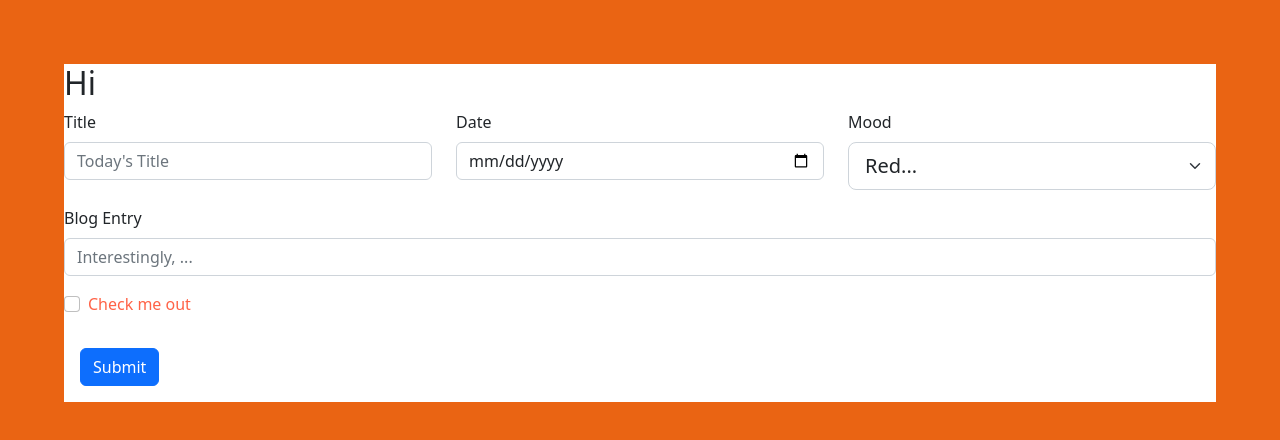
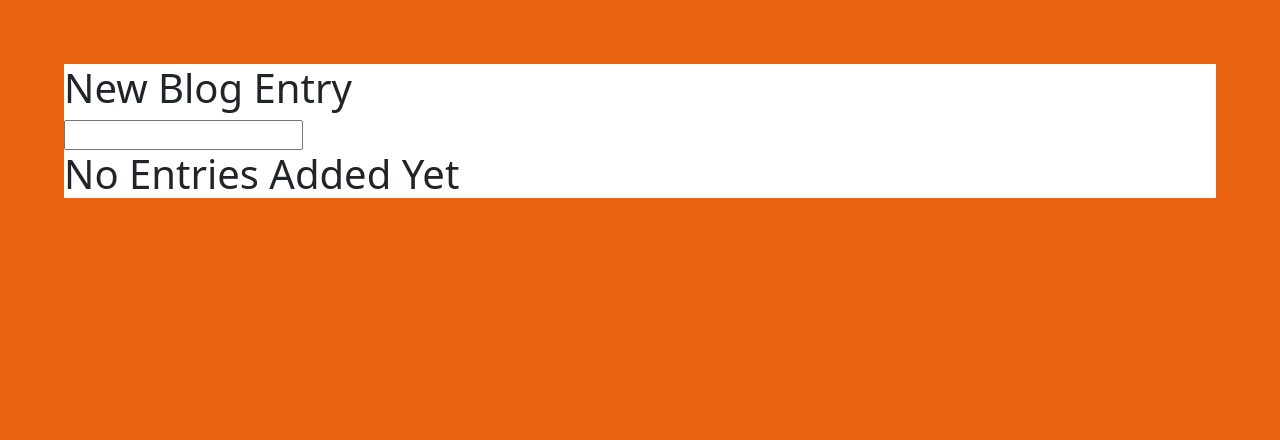
Before and after one commit to christine-iyer/vapidity, a React (Create React App) app: page / in a window 1280 px wide. Shown: the top 440 px of the page. Built offline with nearby package versions, Linux system fonts and the light colour scheme.

Commit message:
conversion rendering time to add bootstrap.

```diff
--- a/src/App.js
+++ b/src/App.js
@@ -1,21 +1,53 @@
-import { useState, useEffect } from "react";
+
 import Form from "./components/Form/Form";
 
+import { useState, useEffect } from "react"
+import Display from "./components/Display/Display"
 
-function App() {
+
+export default function App() {
+    const [entries, setEntries] = useState([])
+
+    const addEntry = (e) => {
+        const newEntry = { text: e.target.value, id: Date.now(), completed: false }
+        setEntries([newEntry, ...entries])
+        e.target.value = ''
+    }
 
 
 
+    // const wheresAntony = students.findIndex(student => student.name === 'Antony')
+    // students[wheresAntony].grade = 'A+++'
+    const completeEntry = (id, e) => {
+        const entriesCopy = [...entries]
+        const indexOfEntry = entriesCopy.findIndex((i) => i.id === id )
+        entriesCopy[indexOfEntry].completed = !entriesCopy[indexOfEntry].completed
+        setEntries(entriesCopy)
+    }
+    const editEntryText = (id, e) => {
+     const entriesCopy = [...entries]
+     const indexOfEntry = entriesCopy.findIndex((i) => i.id === id)
+     entriesCopy[indexOfEntry].text = e.target.value
+     setEntries([...entriesCopy])
+     e.target.value = ""
+   }
+
+   const deleteEntry = (id) => {
+     const entriesCopy = [...entries]
+     const indexOfEntry = entriesCopy.findIndex((i) => i.id === id)
+     entriesCopy.splice(indexOfEntry, 1)
+     setEntries([...entriesCopy])
+   };
+
   return (
     <div className="App">
-      <header className="App-header"><h2>Hi</h2></header>
-      <div>
-        <Form
-        />
-      </div>
-
+      <Display
+     entries={entries}
+        addEntry={addEntry}
+        completeEntry={completeEntry}
+        editEntryText={editEntryText}
+        deleteEntry={deleteEntry}
+      />
     </div>
-  );
+  )
 }
-
-export default App;
--- a/src/components/Form/Form.js
+++ b/src/components/Form/Form.js
@@ -6,103 +6,149 @@ import Form from 'react-bootstrap/Form';
 import Row from 'react-bootstrap/Row';
 import 'bootstrap/dist/css/bootstrap.min.css'
 import { useState} from 'react';
-function FormIntake() {
 
-  const [blogEntry, setBlogEntry] = useState('')
+export default function Entry({ entry, completeEntry, editEntryText, deleteEntry }) {
+  const [showInput, setShowInput] = useState(false)
+  return (
+    <li>
+      <div className="left">
+        <h2
+          onClick={(e) => {
+            setShowInput(!showInput)
+          }}
+        >
+          {entry.text}
+        </h2>
+        <input
+          style={{ display: showInput ? "block" : "none" }}
+          type="text"
+          onKeyDown={(e) => {
+            if (e.key === "Enter") {
+              editEntryText(entry.id, e)
+              setShowInput(false)
+            }
+          }}
+        />
+      </div>
+      <label className="middle">
+        Complete
+        <input
+          type="checkbox"
+          checked={entry.completed}
+          onChange={(e) => {
+            completeEntry(entry.id, e)
+          }}
+        />
+      </label>
+      <button
+        checked={entry.completed}
+        onClick={(e) => {
+          deleteEntry(entry.id)
+        }}
+      >
+        Delete Entry
+      </button>
+    </li>
+  )
+}
 
-  const handleChange = (evt) => {
-    setBlogEntry(evt.target.value);
-  };
-  return (
-    <div className='div'>
-      <Form className={styles.form}
-        onSubmit={(e) => {
-          e.preventDefault()
-          setBlogEntry()
+// function FormIntake() {
+
+//   const [blogEntry, setBlogEntry] = useState('')
+
+//   const handleChange = (evt) => {
+//     setBlogEntry(evt.target.value);
+//   };
+//   return (
+//     <div className='div'>
+//       <Form className={styles.form}
+//         onSubmit={(e) => {
+//           e.preventDefault()
+//           setBlogEntry()
 
 
-        }}
-      >
-        <Row className="mb-3">
-          <Form.Group as={Col} controlId="formGridName">
-            <Form.Label>Title</Form.Label>
-            <Form.Control
-              className={styles.title}
-              type="text"
-              value={blogEntry.title}
-              name='title'
-              placeholder="Today's Title"
-              onChange={handleChange}
-            />
-          </Form.Group>
-          <Form.Group as={Col} controlId="formGridDate">
-            <Form.Label>Date</Form.Label>
-            <Form.Control
-              className={styles.date}
-              type="date"
-              value={blogEntry.date}
-              name='date'
-              placeholder="Today's Date"
-              onChange={handleChange}
-            />
-          </Form.Group>
+//         }}
+//       >
+//         <Row className="mb-3">
+//           <Form.Group as={Col} controlId="formGridName">
+//             <Form.Label>Title</Form.Label>
+//             <Form.Control
+//               className={styles.title}
+//               type="text"
+//               value={blogEntry.title}
+//               name='title'
+//               placeholder="Today's Title"
+//               onChange={handleChange}
+//             />
+//           </Form.Group>
+//           <Form.Group as={Col} controlId="formGridDate">
+//             <Form.Label>Date</Form.Label>
+//             <Form.Control
+//               className={styles.date}
+//               type="date"
+//               value={blogEntry.date}
+//               name='date'
+//               placeholder="Today's Date"
+//               onChange={handleChange}
+//             />
+//           </Form.Group>
 
-          <Form.Group as={Col} controlId="formGridMood">
-            <Form.Label
-              className={styles.mood}>Mood</Form.Label>
-            <Form.Select
-              size="lg"
-              defaultValue="Pick me a color"
-              className={styles.select}
-              type="string"
-              value={blogEntry.mood}
-              name='mood'
-              placeholder="Today's Color"
-              options={blogEntry.mood}
-              onChange={handleChange}
->
-              <option>Red...</option>
-              <option>White</option>
-              <option>Blue</option>
-            </Form.Select>
-          </Form.Group>
-        </Row>
+//           <Form.Group as={Col} controlId="formGridMood">
+//             <Form.Label
+//               className={styles.mood}>Mood</Form.Label>
+//             <Form.Select
+//               size="lg"
+//               defaultValue="Pick me a color"
+//               className={styles.select}
+//               type="string"
+//               value={blogEntry.mood}
+//               name='mood'
+//               placeholder="Today's Color"
+//               options={blogEntry.mood}
+//               onChange={handleChange}
+// >
+//               <option>Red...</option>
+//               <option>White</option>
+//               <option>Blue</option>
+//             </Form.Select>
+//           </Form.Group>
+//         </Row>
 
-        <Form.Group className="mb-3" controlId="formGridEntry">
-          <Form.Label>Blog Entry</Form.Label>
-          <Form.Control
-          className={styles.entry}
-          type="text"
-          value={blogEntry.entry}
-          name='title'
-          placeholder="Interestingly, ..."
-          onChange={handleChange}
-             />
-        </Form.Group>
+//         <Form.Group className="mb-3" controlId="formGridEntry">
+//           <Form.Label>Blog Entry</Form.Label>
+//           <Form.Control
+//           className={styles.entry}
+//           type="text"
+//           value={blogEntry.entry}
+//           name='title'
+//           placeholder="Interestingly, ..."
+//           onChange={handleChange}
+//              />
+//         </Form.Group>
 
-        <Form.Group className="mb-3" id="formGridRead">
-          <Form.Check
-            className={styles.checkbox}
-            type="checkbox"
-            label="Check me out"
-          value={blogEntry.like}
-          name='like'
-          placeholder="Interestingly, ..."
-          onChange={handleChange}
-          />
-        </Form.Group>
-        <Button
-          className={styles.button}
-          variant="primary"
-          type="submit"
-          onChange={handleChange}
-          value={blogEntry}
-          >
-          Submit
-        </Button>
-      </Form>
-    </div>
-  );
-}
+//         <Form.Group className="mb-3" id="formGridRead">
+//           <Form.Check
+//             className={styles.checkbox}
+//             type="checkbox"
+//             label="Check me out"
+//           value={blogEntry.like}
+//           name='like'
+//           placeholder="Interestingly, ..."
+//           onChange={handleChange}
+//           />
+//         </Form.Group>
+//         <Button
+//           className={styles.button}
+//           variant="primary"
+//           type="submit"
+//           onChange={handleChange}
+//           value={blogEntry}
+//           >
+//           Submit
+//         </Button>
+//       </Form>
+//     </div>
+//   );
+// }
 
-export default FormIntake;
+// export default FormIntake;
```
